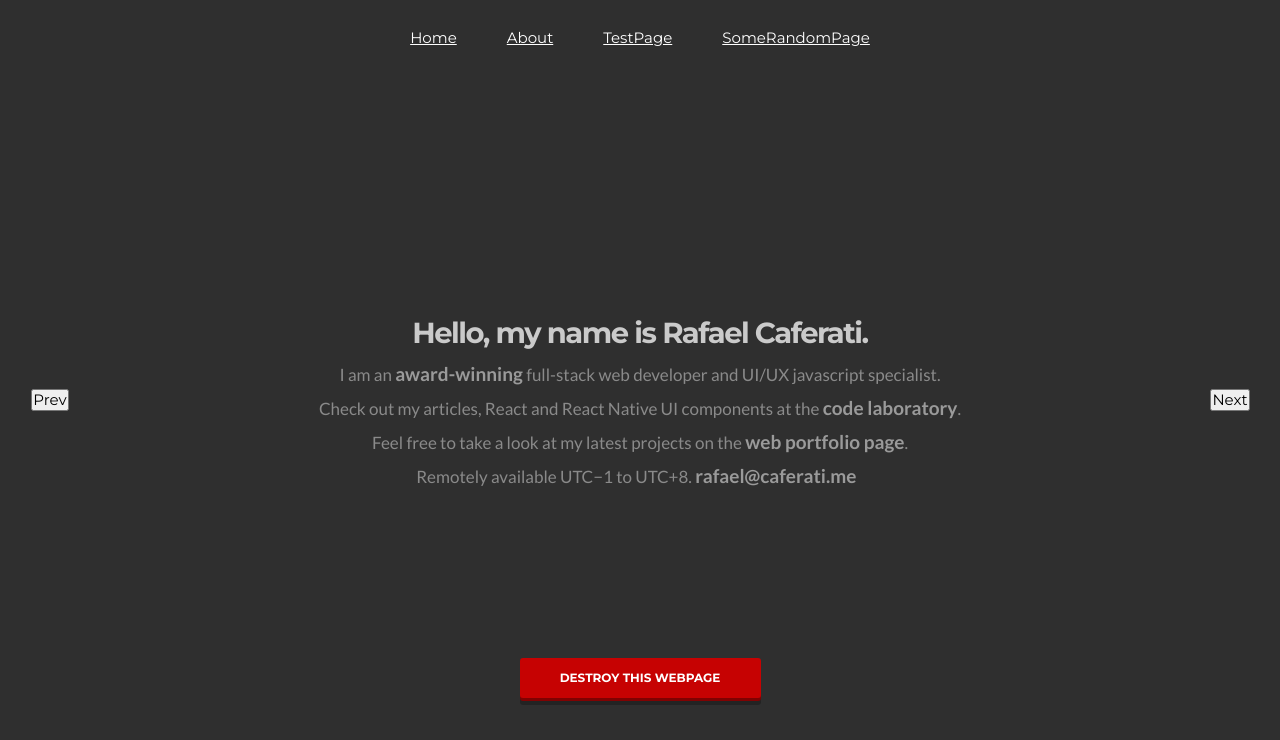
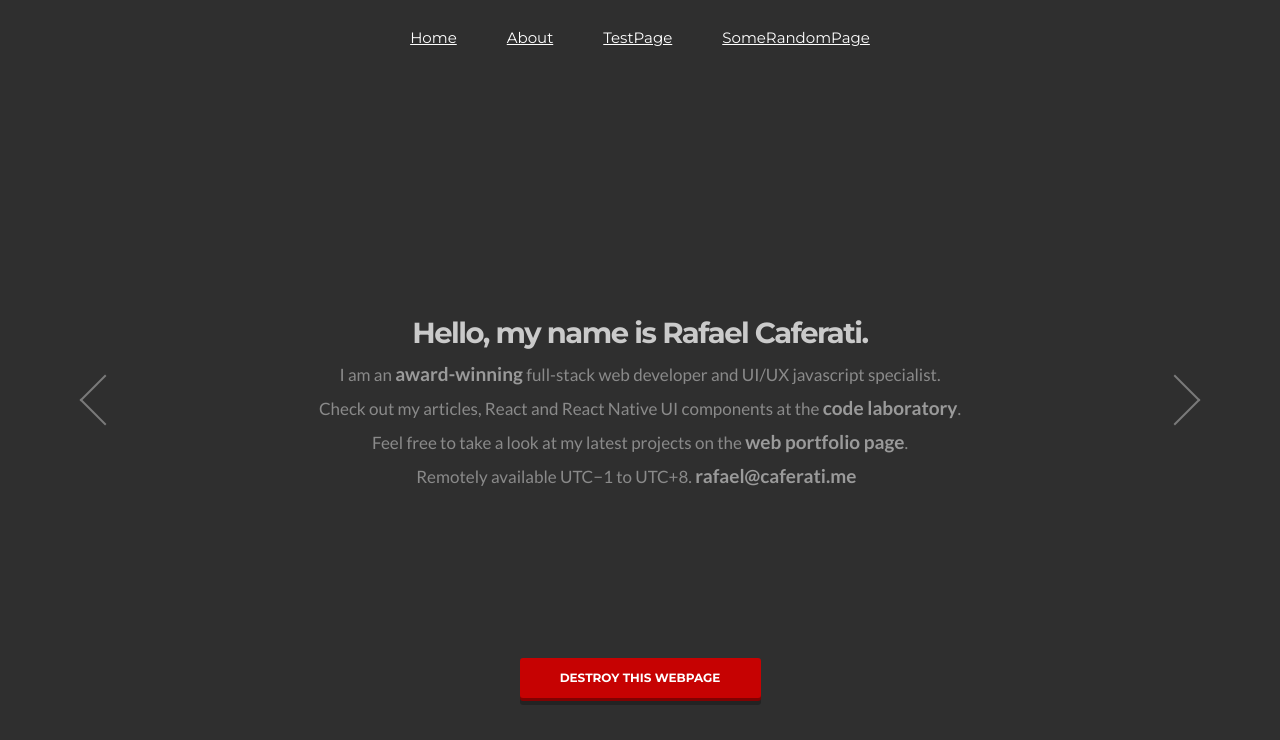
Before and after one commit to AshenFox/portfolio, a Next.js app: page / in a window 1280 px wide. Shown: the top 740 px of the page. Built offline with nearby package versions, Linux system fonts and the light colour scheme.

Commit message:
Styling arrows navigation.

```diff
--- a/components/Arrows.js
+++ b/components/Arrows.js
@@ -1,4 +1,5 @@
-import React from 'react';
+import React, { useState } from 'react';
+import Link from 'next/link';
 import { useRouter } from 'next/router';
 import { getPath } from '../helpers/functions';
 import { CSSTransition } from 'react-transition-group';
@@ -7,9 +8,7 @@ const Arrows = ({ onExited, active }) => {
   const router = useRouter();
   const { pathname } = router;
 
-  const onClickNext = () => router.push(getPath(pathname, 1));
-
-  const onClickPrev = () => router.push(getPath(pathname, -1));
+  /* const [value, setValue] = useState(false); */
 
   const timeout = 500;
   return (
@@ -21,12 +20,20 @@ const Arrows = ({ onExited, active }) => {
         onExited={onExited}
       >
         <div className='arrow__right'>
-          <button onClick={onClickNext}>Next</button>
+          <Link href={getPath(pathname, 1)}>
+            <a className='arrow__link' />
+          </Link>
+          <span className='arrow__text'>next</span>
+          <div className='arrow__arrow' />
         </div>
       </CSSTransition>
       <CSSTransition classNames={'arrow__left'} timeout={timeout} in={active}>
         <div className='arrow__left'>
-          <button onClick={onClickPrev}>Prev</button>
+          <Link href={getPath(pathname, -1)}>
+            <a className='arrow__link' />
+          </Link>
+          <div className='arrow__arrow' />
+          <span className='arrow__text'>prev</span>
         </div>
       </CSSTransition>
     </>
--- a/styles/components/arrow.scss
+++ b/styles/components/arrow.scss
@@ -2,35 +2,184 @@
   &__right,
   &__left {
     position: fixed;
-    height: 50px;
-    width: 100px;
-    top: 50%;
+
     z-index: 1000;
 
-    display: flex;
-    justify-content: center;
-    align-items: center;
+    min-width: 24rem;
+    height: 47rem;
 
+    top: 50%;
     transform: translateY(-50%);
 
-    transition: all 0.5s ease-in-out;
+    // transition: all 0.5s ease-in-out;
+
+    display: flex;
+    align-items: center;
   }
 
   &__right {
     right: 0;
+    padding-right: 8rem;
+    justify-content: flex-end;
+
+    .arrow__arrow {
+      &::after {
+        right: 0;
+
+        transform: translateY(-100%) rotate(-45deg);
+      }
+
+      &::before {
+        right: 0;
+
+        transform: rotate(45deg);
+      }
+    }
+
+    .arrow__text {
+      transform: translateX(30px);
+    }
+
+    .arrow__link {
+      right: 0;
+
+      &:hover {
+        & ~ .arrow__arrow {
+          &::after {
+            transform: translateY(-100%) rotate(-30deg);
+          }
+
+          &::before {
+            transform: rotate(30deg);
+          }
+        }
+
+        & ~ .arrow__text {
+          opacity: 1;
+          transform: translateX(0px);
+        }
+      }
+    }
 
     &-exit-active,
-    &-exit-done {
-      right: -100px;
+    &-exit-done,
+    &-enter-active {
+      .arrow__link {
+        right: 100%;
+      }
     }
   }
 
   &__left {
     left: 0;
+    padding-left: 8rem;
+    justify-content: flex-start;
+
+    .arrow__arrow {
+      &::after {
+        left: 0;
+
+        transform: translateY(-100%) rotate(45deg);
+      }
+
+      &::before {
+        left: 0;
+
+        transform: rotate(-45deg);
+      }
+    }
+
+    .arrow__text {
+      transform: translateX(-30px);
+    }
+
+    .arrow__link {
+      left: 0;
+
+      &:hover {
+        & ~ .arrow__arrow {
+          &::after {
+            transform: translateY(-100%) rotate(30deg);
+          }
+
+          &::before {
+            transform: rotate(-30deg);
+          }
+        }
+
+        & ~ .arrow__text {
+          opacity: 1;
+          transform: translateX(0px);
+        }
+      }
+    }
 
     &-exit-active,
-    &-exit-done {
-      left: -100px;
+    &-exit-done,
+    &-enter-active {
+      .arrow__link {
+        left: 100%;
+      }
     }
   }
+
+  &__link {
+    @include link;
+
+    position: absolute;
+    top: 0;
+    z-index: 3;
+    display: block;
+    width: 100%;
+    height: 100%;
+  }
+
+  &__arrow {
+    width: 36px;
+    height: 36px;
+    position: relative;
+
+    z-index: 1;
+
+    &::after,
+    &::before {
+      position: absolute;
+      content: '';
+      width: 2px;
+      height: 36px;
+      background-color: #7a7a7a;
+      // border-radius: 2px;
+
+      transition: all 0.2s ease-out;
+    }
+
+    &::after {
+      transform-origin: calc(50%) calc(100% - 1px);
+      top: calc(50% + 1px);
+    }
+
+    &::before {
+      transform-origin: calc(50%) calc(1px);
+      top: calc(50% - 1px);
+    }
+  }
+
+  &__text {
+    z-index: 1;
+
+    opacity: 0;
+
+    font-size: 1.84rem;
+    font-weight: 700;
+    line-height: 0;
+
+    transition: opacity 0.1s ease 0.125s, transform 0.3s cubic-bezier(0, 0, 0, 1) 0.125s;
+  }
+
+  /* &__button {
+    position: fixed;
+    top: 0;
+    left: 0;
+    z-index: 1000;
+  } */
 }
--- a/styles/miscellaneous/mixins.scss
+++ b/styles/miscellaneous/mixins.scss
@@ -1,2 +1,10 @@
 @mixin btn {
+  background-color: transparent;
+  outline: none;
+  border: none;
 }
+
+@mixin link {
+  color: $text-color;
+  text-decoration: none;
+}
```
